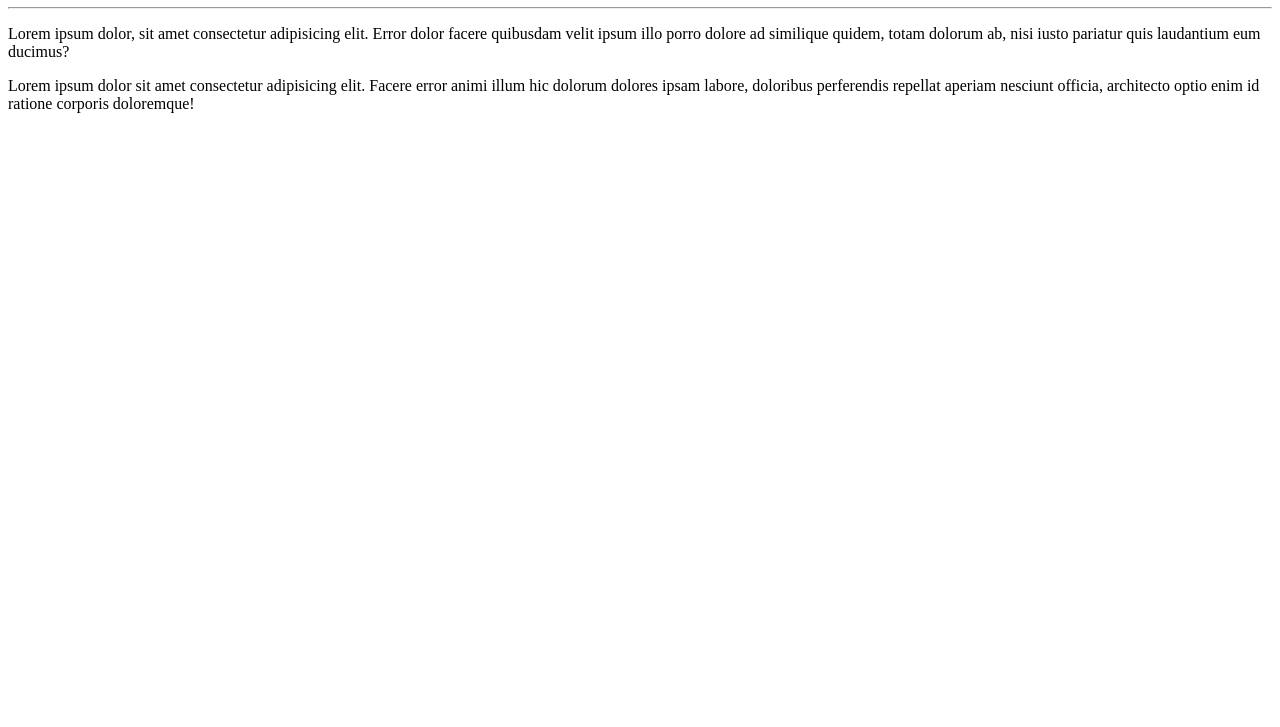
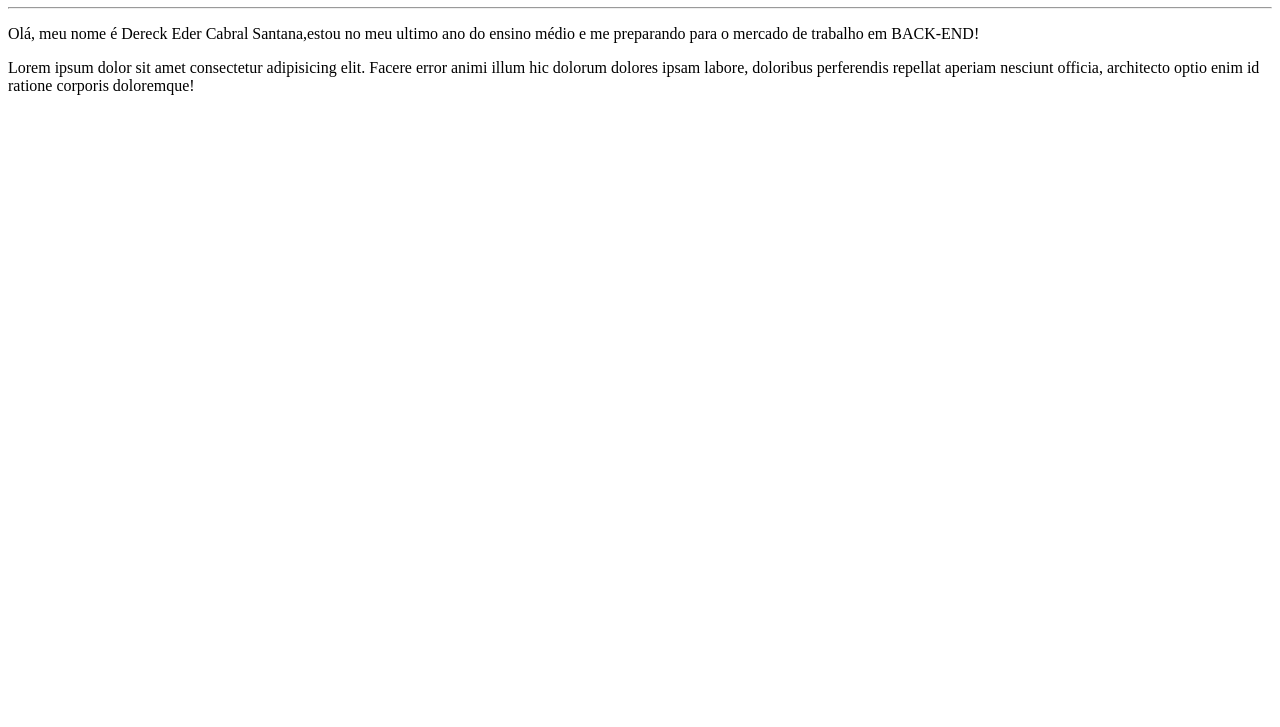
Before and after one commit to decknho/Deko, a plain HTML site: page site/index.html in a window 1280 px wide. Shown: the part 73-800 px from the top of the page. Drawn offline with Linux system fonts and the light colour scheme.

Commit message:
Mudei o 1° paragrafo

```diff
--- a/site/index.html
+++ b/site/index.html
@@ -9,7 +9,7 @@
 <body>
     <h1>Olá, mundo!</h1>
     <hr>
-    <p>Lorem ipsum dolor, sit amet consectetur adipisicing elit. Error dolor facere quibusdam velit ipsum illo porro dolore ad similique quidem, totam dolorum ab, nisi iusto pariatur quis laudantium eum ducimus?</p>
+    <p>Olá, meu nome é Dereck Eder Cabral Santana,estou no meu ultimo ano do ensino médio e me preparando para o mercado de trabalho em BACK-END!</p>
     <p>Lorem ipsum dolor sit amet consectetur adipisicing elit. Facere error animi illum hic dolorum dolores ipsam labore, doloribus perferendis repellat aperiam nesciunt officia, architecto optio enim id ratione corporis doloremque!</p>
 </body>
 </html>
```
